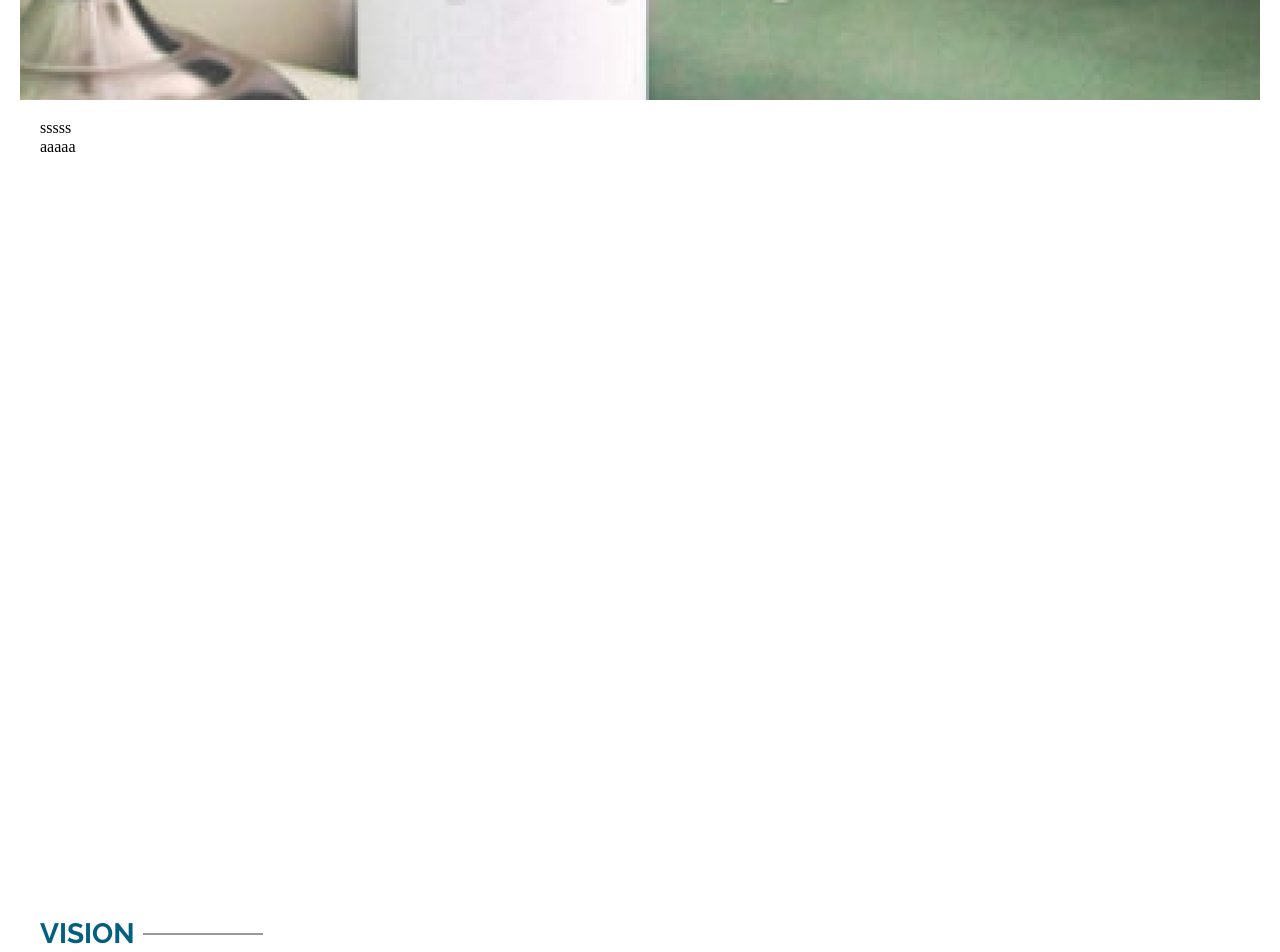
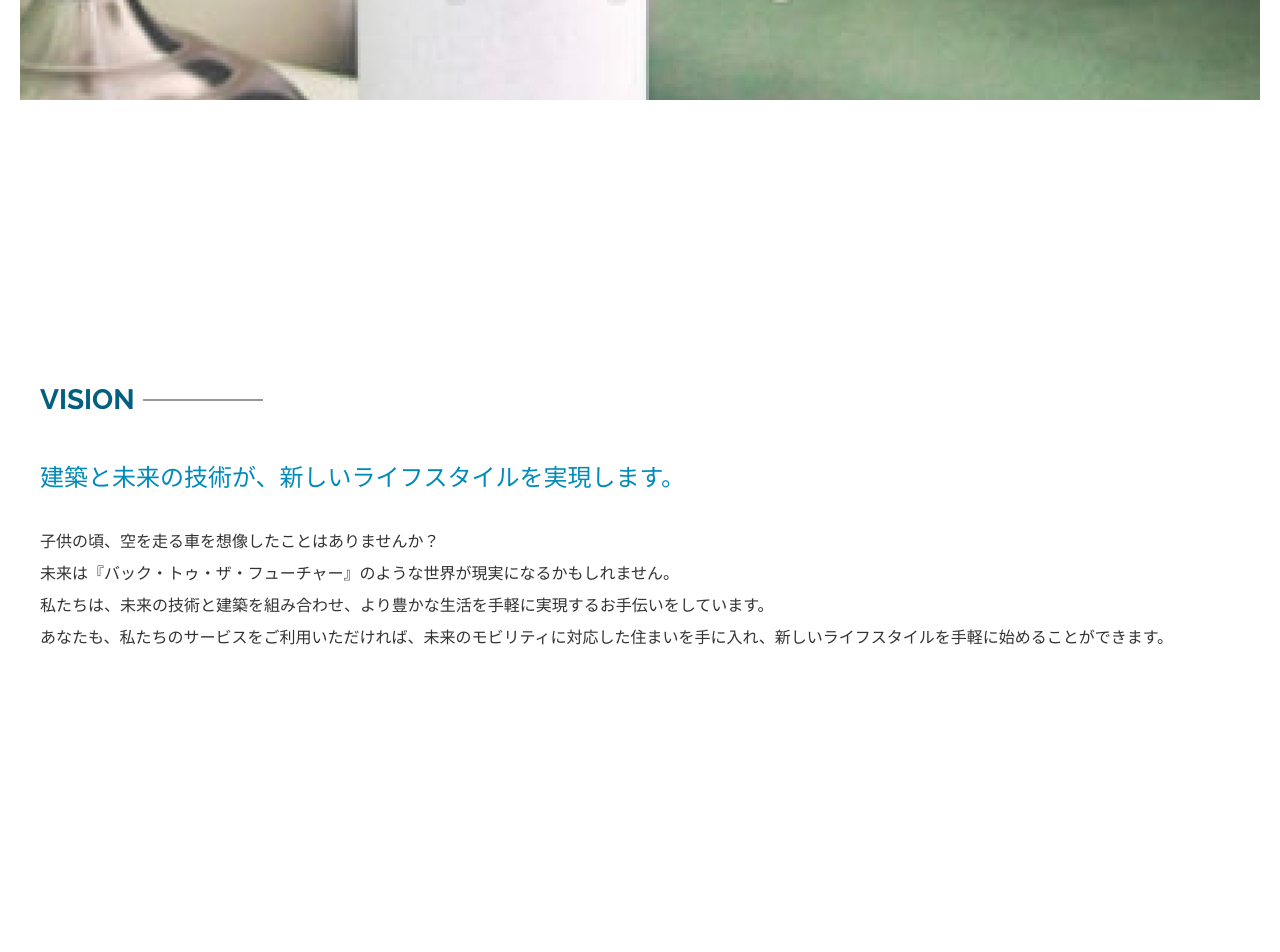
Before and after one commit to hiromiogawa/STHOME, a Next.js app: page / in a window 1280 px wide. Shown: the part 680-1632 px from the top of the page. After the commit the page ends 1600 px from the top, so only its background shows below. Built offline with nearby package versions, Linux system fonts and the light colour scheme.

Commit message:
update: Vision.tsx追加

```diff
--- a/src/components/animation/FadeInAnimation.tsx
+++ b/src/components/animation/FadeInAnimation.tsx
@@ -15,7 +15,7 @@ type PropTypes = {
 const FadeInAnimation = ({
   trigger = false,
   delay = 0,
-  duration = 0.5,
+  duration = 0.7,
   fillMode = 'forwards',
   type = 'fadeUp',
   children = ''
@@ -44,7 +44,7 @@ const StyledFadeInAnimation = styled.div<
     trigger &&
     css`
       animation: ${type === 'fadeUp' ? fadeUp : fadeOn}
-        ${duration ? duration : 0.5}s ${fillMode ? fillMode : 'forwards'}
+        ${duration ? duration : 0.7}s ${fillMode ? fillMode : 'forwards'}
         ${delay ? delay : 0}s;
     `}
 `
--- a/src/components/atoms/heading/Heading1.tsx
+++ b/src/components/atoms/heading/Heading1.tsx
@@ -1,22 +1,29 @@
 import styled, { css, keyframes } from 'styled-components'
+
+import Text from '@/components/elements/Text'
+import { AnimationType } from '@/styles/types'
 
 export type PropTypes = {
   tag?: React.ElementType
   children: string
-  inView?: boolean
-}
+  trigger?: boolean
+} & AnimationType
 
 const Heading1 = ({
   tag = 'h2',
   children = '',
-  inView = true,
+  trigger = true,
+  delay = 0,
+  duration = 0.7,
   ...props
 }: PropTypes) => {
   return (
     <StyledHeading1 as={tag} {...props}>
       <StyledInnder>
-        <StyledText>{children}</StyledText>
-        <StyledBorder inView={inView} />
+        <StyledText>
+          <Text>{children}</Text>
+        </StyledText>
+        <StyledBorder trigger={trigger} />
       </StyledInnder>
     </StyledHeading1>
   )
@@ -48,7 +55,7 @@ const animation = keyframes`
     }
 `
 
-const StyledBorder = styled.span<{ inView: boolean }>`
+const StyledBorder = styled.span<{ trigger: boolean }>`
   position: absolute;
   right: -128px;
   top: 50%;
@@ -61,13 +68,13 @@ const StyledBorder = styled.span<{ inView: boolean }>`
     top: 0;
     left: 0;
     background-color: #333;
-    ${(props) => props.inView && 'width: 100%;'}
+    ${({ trigger }) => trigger && 'width: 100%;'}
     height: 100%;
-    ${(props) =>
-      props.inView &&
+    ${({ trigger }) =>
+      trigger &&
       css`
         width: 0;
-        animation: ${animation} forwards 0.5s;
+        animation: ${animation} forwards 0.7s;
       `}
   }
 `
--- a/src/components/atoms/text/NavigationText.tsx
+++ b/src/components/atoms/text/NavigationText.tsx
@@ -18,7 +18,9 @@ const NavigationText = ({
 }: PropTypes) => {
   return (
     <StyledText as={tag} color={color} {...props}>
-      <Link href={href}>{children}</Link>
+      <Link href={href}>
+        <Text>{children}</Text>
+      </Link>
     </StyledText>
   )
 }
--- a/src/components/atoms/text/Text1.tsx
+++ b/src/components/atoms/text/Text1.tsx
@@ -1,14 +1,17 @@
 import styled from 'styled-components'
+import Text from '@/components/elements/Text'
+
+import { media } from '@/styles/utils'
 
 export type PropTypes = {
   tag?: React.ElementType
-  children: string | React.ReactNode
+  children: string
 }
 
 const Text1 = ({ tag, children, ...props }: PropTypes) => {
   return (
     <StyledText1 as={tag} {...props}>
-      {children}
+      <Text>{children}</Text>
     </StyledText1>
   )
 }
@@ -19,4 +22,8 @@ const StyledText1 = styled.p`
   font-size: 16px;
   color: #333;
   line-height: 2;
+
+  ${media()} {
+    font-size: 14px;
+  }
 `
--- a/src/components/atoms/text/Text2.tsx
+++ b/src/components/atoms/text/Text2.tsx
@@ -1,13 +1,15 @@
 import styled from 'styled-components'
+import Text from '@/components/elements/Text'
+import { media } from '@/styles/utils'
 
 export type PropTypes = {
   tag?: React.ElementType
-  children: string | React.ReactNode
+  children: string
 }
 const Text2 = ({ tag = 'p', children, ...props }: PropTypes) => {
   return (
     <StyledText2 as={tag} {...props}>
-      {children}
+      <Text>{children}</Text>
     </StyledText2>
   )
 }
@@ -21,4 +23,8 @@ const StyledText2 = styled.p`
     'HiraMinProN-W6', 'HG明朝E', 'ＭＳ Ｐ明朝', 'MS PMincho', 'MS 明朝', serif;
   font-weight: normal;
   line-height: 2;
+
+  ${media()} {
+    font-size: 18px;
+  }
 `
--- a/src/components/molecules/TextArea.tsx
+++ b/src/components/molecules/TextArea.tsx
@@ -1,7 +1,10 @@
+import { useRef } from 'react'
 import styled from 'styled-components'
+import useScrollTrigger from '@/hooks/useScrollTrigger'
 import Heading1, {
   PropTypes as Heading1Type
 } from '@/components/atoms/heading/Heading1'
+import FadeInAnimation from '@/components/animation/FadeInAnimation'
 import Text1, { PropTypes as Text1Type } from '@/components/atoms/text/Text1'
 import Text2, { PropTypes as Text2Type } from '@/components/atoms/text/Text2'
 
@@ -12,11 +15,16 @@ export type PropTypes = {
 }
 
 const TextArea = ({ heading, text2, text1, ...props }: PropTypes) => {
+  const elementsRef = useRef(null)
+  const inView = useScrollTrigger(elementsRef)
+
   return (
-    <StyledTextArea {...props}>
-      <Heading1 {...heading} />
-      <StyledText2 {...text2} />
-      <StyledText1 {...text1} />
+    <StyledTextArea ref={elementsRef} {...props}>
+      <Heading1 {...heading} trigger={inView} />
+      <FadeInAnimation trigger={inView} delay={0.5}>
+        <StyledText2 {...text2} />
+        <StyledText1 {...text1} />
+      </FadeInAnimation>
     </StyledTextArea>
   )
 }
--- a/src/components/organisms/Header.tsx
+++ b/src/components/organisms/Header.tsx
@@ -14,12 +14,14 @@ const Header = ({}) => {
 
 export default Header
 
+/// [HACK] スクロールがヘッダーの要素を超えたら追従に変更（現状28pxスクロールしたら）
 const StyledHeader = styled.header`
-  position: fixed;
+  position: absolute;
   width: 100%;
   display: flex;
   justify-content: space-between;
   align-items: center;
-  padding: 52px;
+  padding: 24px 52px;
   z-index: 999;
+  top: 28px;
 `
--- a/src/components/organisms/Vision.tsx
+++ b/src/components/organisms/Vision.tsx
@@ -1,31 +1,27 @@
-import { useRef } from 'react'
 import styled from 'styled-components'
 
-import useScrollTrigger from '@/hooks/useScrollTrigger'
-
 import Contents from '@/components/common/Contents'
-import TextArea, {
-  PropTypes as TextAreaType
-} from '@/components/molecules/TextArea'
-import FadeInAnimation from '@/components/animation/FadeInAnimation'
-
-import MaskAnimation from '@/components/animation/MaskAnimation'
+import TextArea from '@/components/molecules/TextArea'
 
 const Vision = () => {
-  const elementsRef = useRef(null)
-  const inView = useScrollTrigger(elementsRef)
-
   return (
-    <StyledVision ref={elementsRef}>
+    <StyledVision>
       <Contents>
-        <MaskAnimation trigger={inView} backgroundColor="#000">
-          <span>sssss</span>
-        </MaskAnimation>
-
-        <FadeInAnimation trigger={inView}>
-          aaaaa
-          {/* <TextArea heading={} text2={} text1={} /> */}
-        </FadeInAnimation>
+        <TextArea
+          heading={{
+            children: 'VISION',
+            tag: 'h1'
+          }}
+          text2={{
+            children: '建築と未来の技術が、新しいライフスタイルを実現します。'
+          }}
+          text1={{
+            children: `子供の頃、空を走る車を想像したことはありませんか？<br>
+              未来は『バック・トゥ・ザ・フューチャー』のような世界が現実になるかもしれません。<br>
+              私たちは、未来の技術と建築を組み合わせ、より豊かな生活を手軽に実現するお手伝いをしています。<br>
+              あなたも、私たちのサービスをご利用いただければ、未来のモビリティに対応した住まいを手に入れ、新しいライフスタイルを手軽に始めることができます。`
+          }}
+        />
       </Contents>
     </StyledVision>
   )
@@ -35,4 +31,6 @@ export default Vision
 
 const StyledVision = styled.section`
   height: 100vh;
+  display: flex;
+  align-items: center;
 `
--- a/src/pages/index.tsx
+++ b/src/pages/index.tsx
@@ -8,9 +8,6 @@ import FirstView from '@/components/molecules/FirstView'
 import Vision from '@/components/organisms/Vision'
 
 import Contents from '@/components/common/Contents'
-import Heading1 from '@/components/atoms/heading/Heading1'
-import Text2 from '@/components/atoms/text/Text2'
-import Text1 from '@/components/atoms/text/Text1'
 
 const Home = () => {
   return (
@@ -18,25 +15,6 @@ const Home = () => {
       <PageHead />
       <FirstView />
       <Vision />
-      <section>
-        <Contents>
-          <div>
-            <Heading1>VISION</Heading1>
-            <Text2>
-              建築と未来の技術が、新しいライフスタイルを実現します。
-            </Text2>
-            <Text1>
-              子供の頃、空を走る車を想像したことはありませんか？
-              <br />
-              未来は『バック・トゥ・ザ・フューチャー』のような世界が現実になるかもしれません。
-              <br />
-              私たちは、未来の技術と建築を組み合わせ、より豊かな生活を手軽に実現するお手伝いをしています。
-              <br />
-              あなたも、私たちのサービスをご利用いただければ、未来のモビリティに対応した住まいを手に入れ、新しいライフスタイルを手軽に始めることができます。
-            </Text1>
-          </div>
-        </Contents>
-      </section>
     </Layout>
   )
 }
--- a/src/styles/vars.ts
+++ b/src/styles/vars.ts
@@ -15,7 +15,7 @@ export const baseFontSize = 16
 export const baseBackGroundColor = '#FFF'
 
 // 画面幅
-export interface DeviceType {
+export type DeviceType = {
   pc: 1920
   ct: number
   tb: 768
```
